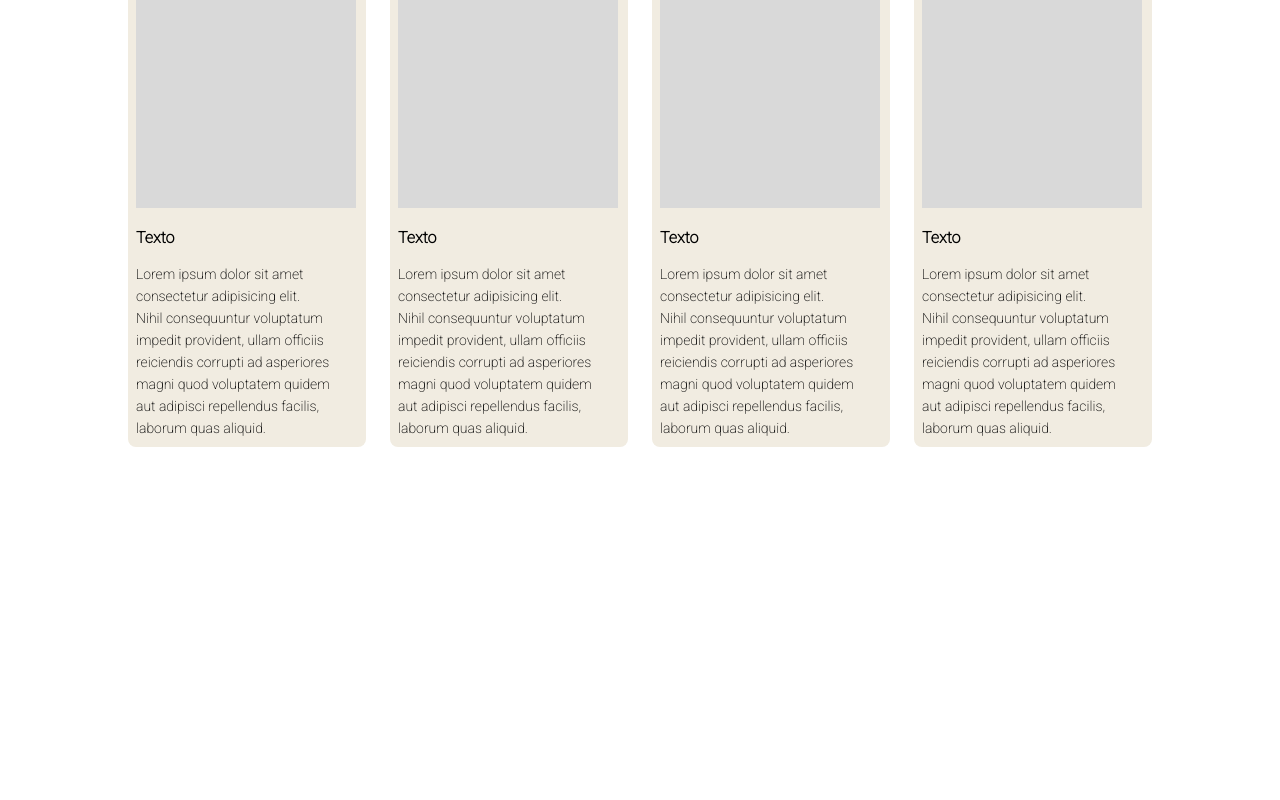
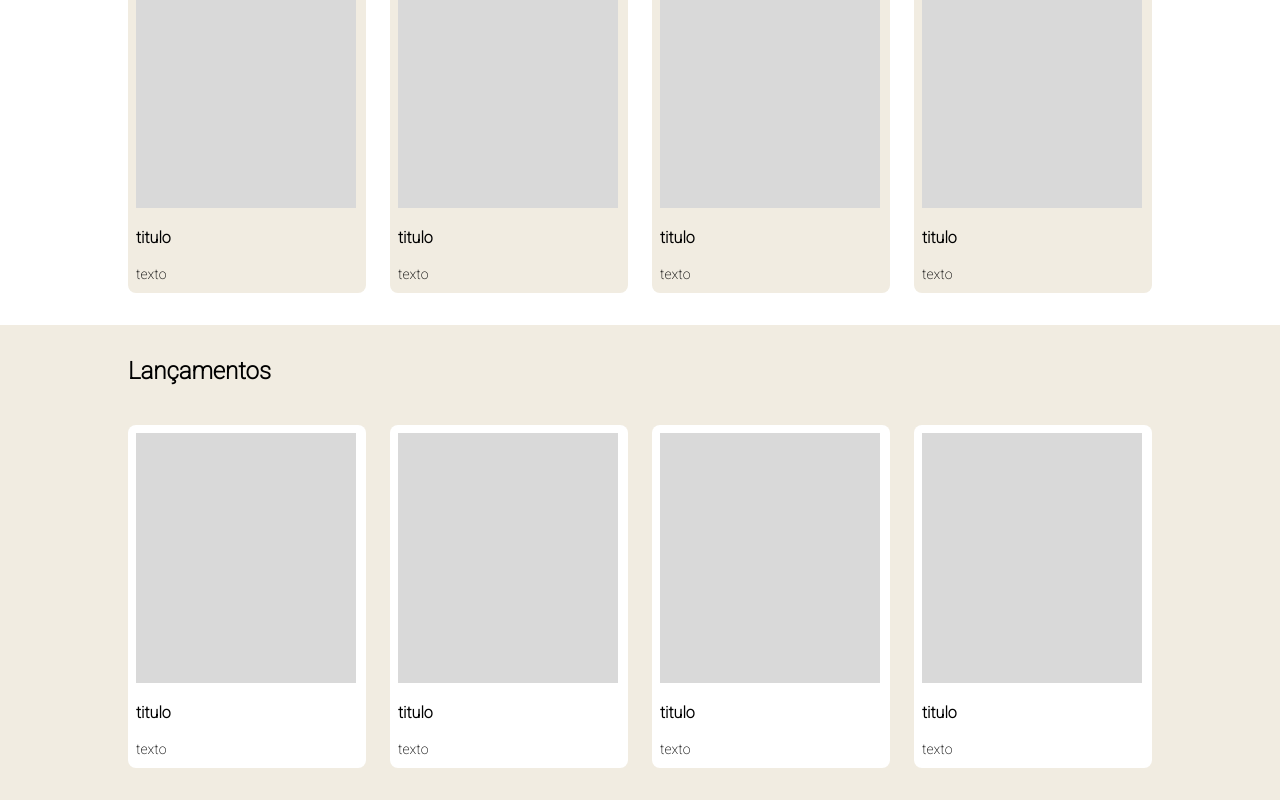
Before and after one commit to andrademachado/prototipo_site, a React (Vite) app: page / in a window 1280 px wide. Shown: the part 861-1661 px from the top of the page. Before the commit the page ends 1340 px from the top, so only its background shows below. Built offline with nearby package versions, Linux system fonts and the light colour scheme; a web font is replaced by a local one.

Commit message:
Desenvolvimento das seções com background

```diff
--- a/src/App.tsx
+++ b/src/App.tsx
@@ -3,7 +3,7 @@ import { createBrowserRouter, RouterProvider } from 'react-router-dom'
 import Banner from "./components/Banner"
 import Header from "./components/Header"
 import { GlobalCss } from "./styles"
-import ProductsLists from './components/ProductsLists/indx'
+import ProductsLists from './components/ProductsLists'
 
 const rotas = createBrowserRouter([
   {
@@ -11,7 +11,9 @@ const rotas = createBrowserRouter([
     element:(
       <>
         <Banner />
-        <ProductsLists title={'Promoções'} background={'beige'} />
+        <ProductsLists title={'Promoções'} background={'branco'} />
+        <ProductsLists title={'Lançamentos'} background={'beige'} />
+
       </>
     )
   }
--- a/src/components/Product/index.tsx
+++ b/src/components/Product/index.tsx
@@ -1,15 +1,16 @@
-import imgTeste from '../../assets/images/imgTeste2.png'
 import { Card, Descricao, Titulo } from './style'
 
-const Product = () => (
+type Props = {
+    title:string;
+    description:string;
+    image:string
+}
+
+const Product = ({title, description, image}:Props) => (
 <Card>
-        <img src={imgTeste} width={220} height={250}/>
-        <Titulo >Texto</Titulo >
-        <Descricao>Lorem ipsum dolor sit amet consectetur adipisicing elit. <br />
-            Nihil consequuntur voluptatum impedit provident, ullam officiis <br />
-            reiciendis corrupti ad asperiores magni quod voluptatem quidem<br />
-            aut adipisci repellendus facilis, laborum quas aliquid.
-        </Descricao>
+        <img src={image} width={220} height={250} alt={title}/>
+        <Titulo >{title}</Titulo >
+        <Descricao>{description}</Descricao>
 </Card>
 
 )
--- a/src/components/Product/style.ts
+++ b/src/components/Product/style.ts
@@ -5,8 +5,8 @@ export const Card = styled.div`
     background-color : ${cores.bege};
     border-radius: 8px;
     padding: 8px;
+    position: relative;
 `
-
 export const Titulo = styled.h3`
     font-weight: bold;
     font-size: 16px;
@@ -14,7 +14,6 @@ export const Titulo = styled.h3`
     margin-top: 16px;
     margin-bottom: 8px;
 `
-
 export const Descricao = styled.p`
     font-size: 14px;
     line-height: 22px;
--- /dev/null
+++ b/src/components/ProductsLists/index.tsx
@@ -0,0 +1,26 @@
+import Product from "../Product"
+import { Container, List } from './styles'
+import imgTeste from '../../assets/images/imgTeste2.png'
+
+export type Props ={
+    title: string
+    background: 'beige' | 'branco'
+}
+
+const ProductsLists = ({ background, title}: Props) => (
+    <>
+        <Container background={background}>
+        <div className="container">
+        <h2>{title}</h2>
+        <List >
+            <Product title="titulo" description="texto" image={imgTeste}/>
+            <Product title="titulo" description="texto" image={imgTeste} />
+            <Product title="titulo" description="texto" image={imgTeste} />
+            <Product title="titulo" description="texto" image={imgTeste} />
+        </List >
+        </div>
+        </Container>
+    </>
+)
+
+export default ProductsLists
--- a/src/components/ProductsLists/indx.tsx
+++ /dev/null
@@ -1,25 +0,0 @@
-import Product from "../Product"
-import { Container, List } from './styles'
-
-type Props ={
-    title: string
-    background: 'beige' | 'gray'
-}
-
-const ProductsLists = ({ background, title}: Props) => (
-    <>
-        <Container>
-        <div className="container">
-        <h2>{title}</h2>
-        <List >
-            <Product />
-            <Product />
-            <Product />
-            <Product />
-        </List >
-        </div>
-        </Container>
-    </>
-)
-
-export default ProductsLists
--- a/src/components/ProductsLists/styles.ts
+++ b/src/components/ProductsLists/styles.ts
@@ -1,7 +1,19 @@
 import styled from "styled-components";
 
-export const Container = styled.section`
+import type { Props } from '.'
+import { cores } from '../../styles'
+import { Card } from "../Product/style";
+
+export const Container = styled.section<Omit<Props, 'title'>>`
     padding: 32px 0;
+    background-color: ${(props) =>
+    props.background === 'beige' ? cores.bege : cores.branco};
+
+    ${Card}{
+        background-color: ${(props) =>
+        props.background === 'beige' ? cores.branco : cores.bege};
+
+    }
 
 `
 export const List = styled.ul`
```
